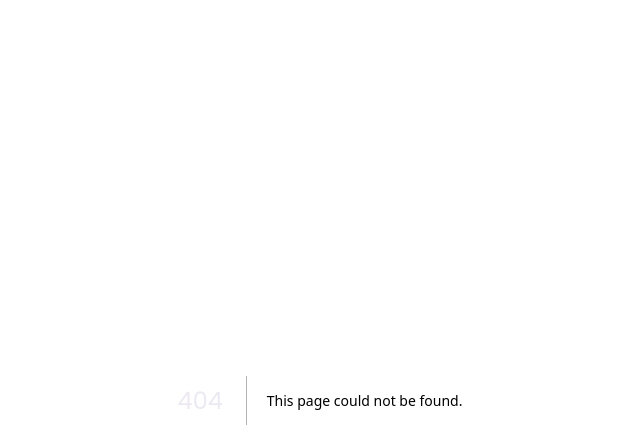
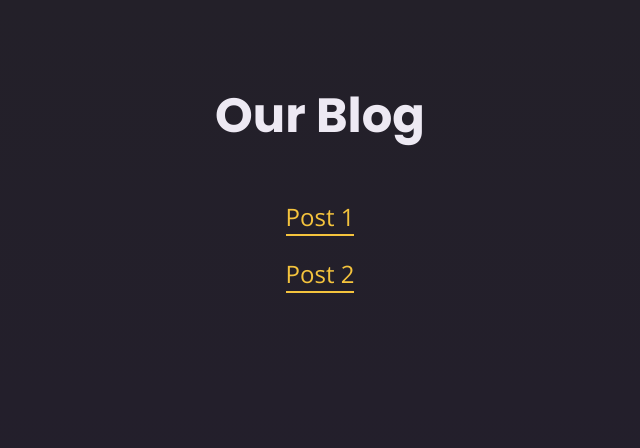
Before and after one commit to kazvee/next-demo-app, a Next.js app: page /blog in a window 1280 px wide. Before the commit this address had no page. Shown: the top 448 px of the page, without its empty margins (320-960 px from the left). Built offline with nearby package versions, Linux system fonts and the light colour scheme.

Commit message:
Add dynamic routes & route parameters

```diff
--- /dev/null
+++ b/app/blog/page.js
@@ -0,0 +1,15 @@
+import Link from "next/link";
+
+export default function BlogPage() {
+  return (
+    <main>
+      <h1>Our Blog</h1>
+      <p>
+        <Link href="/blog/post-1">Post 1</Link>
+      </p>
+      <p>
+        <Link href="/blog/post-2">Post 2</Link>
+      </p>
+    </main>
+  );
+}
```
Also changed, not shown: app/blog/[slug]/page.js (added, +8 -0 lines).
